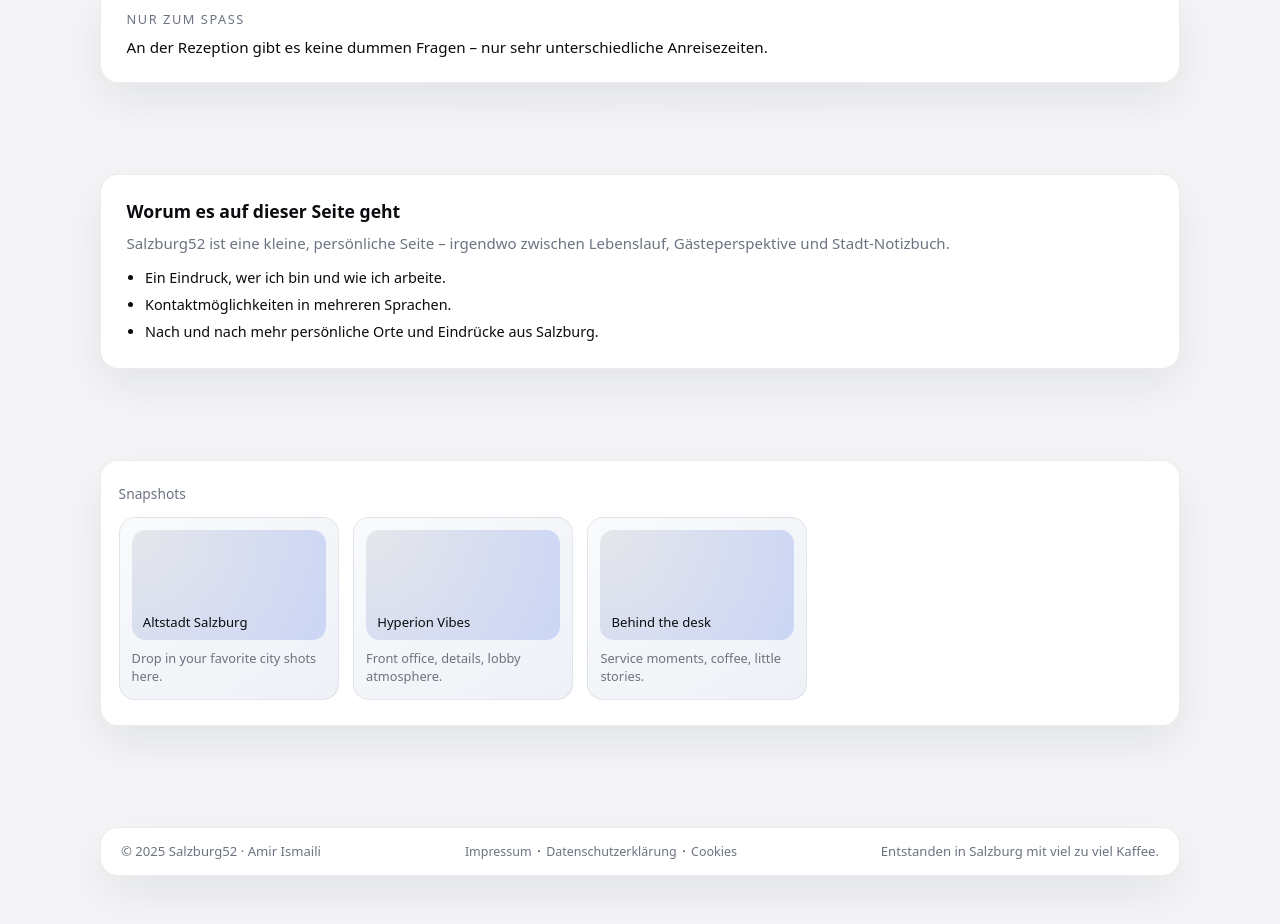
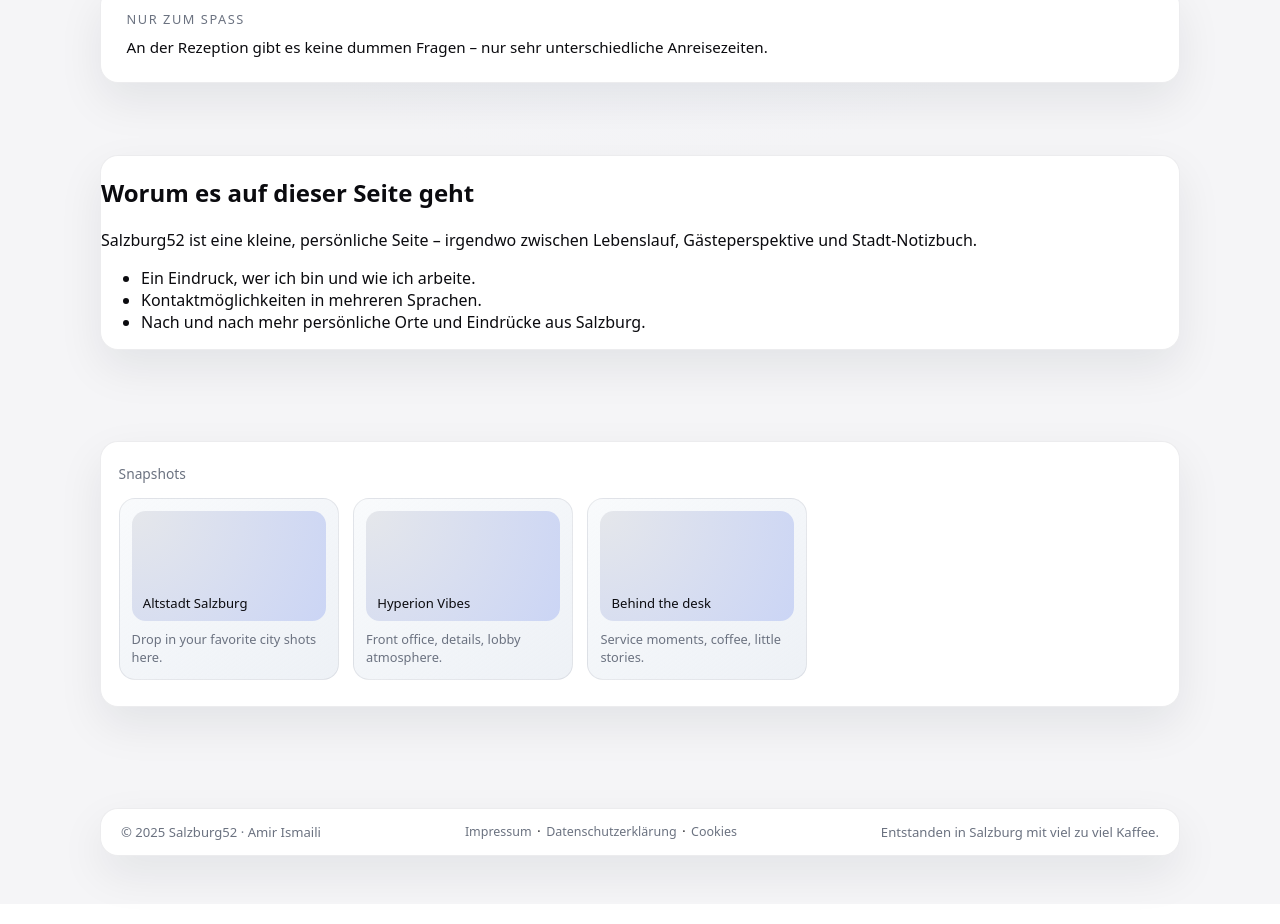
Before and after one commit to luv2loot/salzburg52, a Next.js app: page /de in a window 1280 px wide. Shown: the part 511-1435 px from the top of the page. Built offline with nearby package versions, Linux system fonts and the light colour scheme.

Commit message:
Update globals.css

```diff
--- a/app/globals.css
+++ b/app/globals.css
@@ -516,43 +516,29 @@ a,
 }
 /* === Feature section on homepages === */
 
-.feature-root {
-  margin-top: 1.2rem;
+.footer-root {
+  margin-top: 1.8rem;
 }
 
-.feature-inner {
-  padding: 1.5rem 1.6rem 1.6rem;
+.footer-inner {
+  padding: 0.9rem 1.25rem;
+  display: flex;
+  align-items: center;
+  justify-content: space-between;
+  gap: 0.75rem;
+  font-size: 0.82rem;
 }
 
-.feature-title {
-  margin: 0 0 0.6rem;
-  font-size: 1.1rem;
+.footer-left,
+.footer-center,
+.footer-right {
+  display: flex;
+  align-items: center;
 }
 
-.feature-text {
-  margin: 0 0 0.8rem;
-  font-size: 0.94rem;
-  color: var(--color-muted);
-}
-
-.feature-list {
-  margin: 0;
-  padding-left: 1.15rem;
-  font-size: 0.9rem;
-  line-height: 1.6;
-}
-
-.feature-list li + li {
-  margin-top: 0.25rem;
-}
-
-/* === Footer tweaks for legal links === */
-
-.footer-right {
-  display: flex;
-  flex-direction: column;
-  align-items: flex-end;
-  gap: 0.15rem;
+.footer-center {
+  justify-content: center;
+  flex: 1;
 }
 
 .footer-links {
@@ -572,8 +558,22 @@ a,
   text-decoration: underline;
 }
 
+.footer-note {
+  white-space: nowrap;
+}
+
 @media (max-width: 640px) {
-  .footer-right {
+  .footer-inner {
+    flex-direction: column;
     align-items: flex-start;
   }
+
+  .footer-center {
+    width: 100%;
+    justify-content: flex-start;
+  }
+
+  .footer-right {
+    width: 100%;
+  }
 }
```
